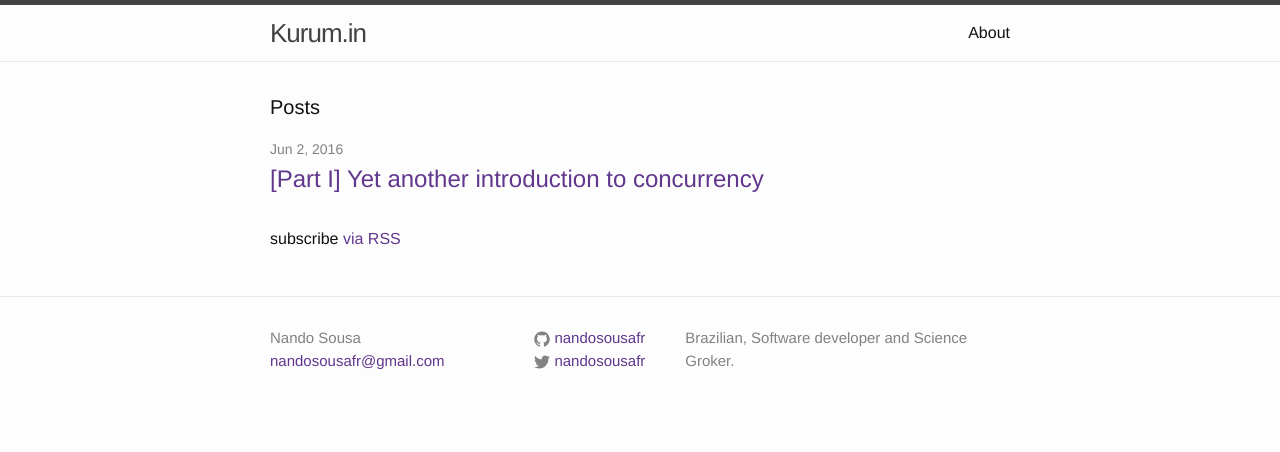
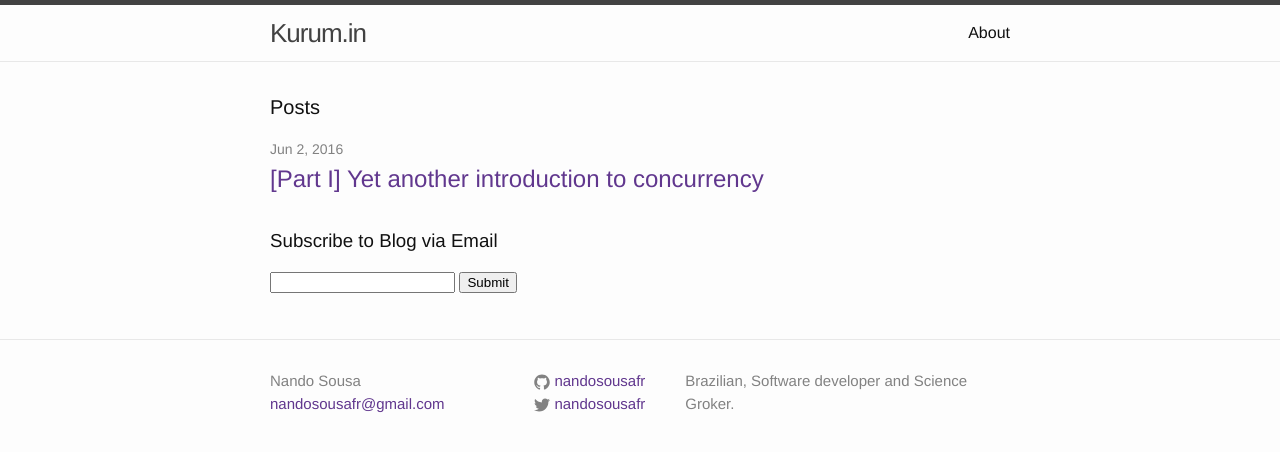
Before and after one commit to nandosousafr/blog.nandosousa.com, a Jekyll site: the page built from index.html, in a window 1280 px wide. Shown: the top 452 px of the page. Built offline with Jekyll 4.4.1, drawn with Linux system fonts in a browser that asks for light colours; a script that is not in the unit is left out.

Commit message:
adds rdstation code

```diff
--- /dev/null
+++ b/_includes/rdstation.html
@@ -0,0 +1 @@
+<script type="text/javascript" async src="https://d335luupugsy2.cloudfront.net/js/loader-scripts/3c50aa00-5c11-47d5-a08e-3246ec515ec0-loader.js" ></script>
--- a/_layouts/default.html
+++ b/_layouts/default.html
@@ -6,6 +6,7 @@
   <body>
 
     {% include analytics.html %}
+    {% include rdstation.html %}
     {% include header.html %}
 
     <div class="page-content">
--- a/index.html
+++ b/index.html
@@ -17,7 +17,13 @@ layout: default
       </li>
     {% endfor %}
   </ul>
+<div>
+  <h3> Subscribe to Blog via Email </h3>
+  <p>
+    <input type="email"> </input>
+    <input type="submit" />
+  </p>
+</div>
 
-  <p class="rss-subscribe">subscribe <a href="{{ "/feed.xml" | prepend: site.baseurl }}">via RSS</a></p>
 
 </div>
```
